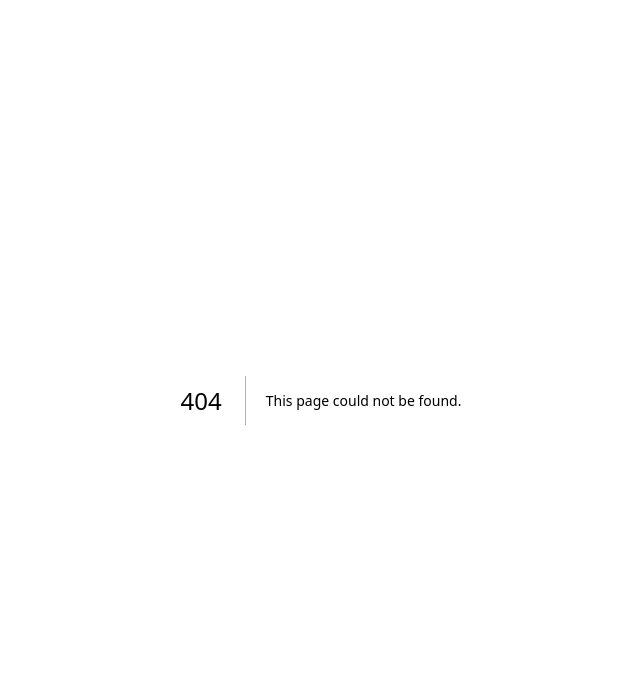
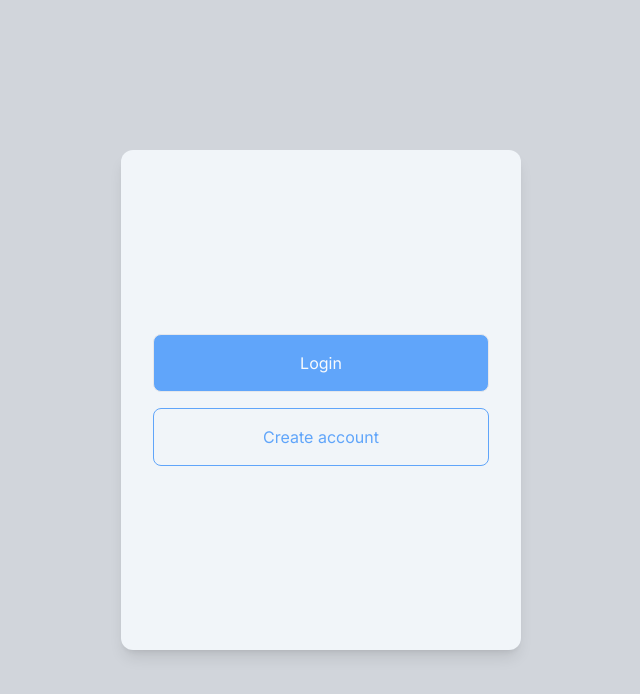
Before and after one commit to ChWasam/tailwindstart, a Next.js app: page /flex-col in a window 1280 px wide. Before the commit this address had no page. Shown: the top 694 px of the page, without its empty margins (319-959 px from the left). Built offline with nearby package versions, Linux system fonts and the light colour scheme.

Commit message:
flex-col

```diff
--- /dev/null
+++ b/app/flex-col/page.tsx
@@ -0,0 +1,22 @@
+import Image from "next/image";
+import { use } from "react";
+
+export default function Home() {
+  return (
+    <main className=" flex items-center h-screen  w-screen  bg-gray-300 ">
+      <div className="  w-full flex flex-col justify-center p-8 bg-slate-100 rounded-xl shadow-lg max-w-[400px] min-h-[500px]  mx-auto">
+        <button className="bg-blue-400 text-slate-50 font- border p-4 rounded-lg">
+          Login
+        </button>
+        <button className="text-blue-400 border border-blue-400 p-4 mt-4 rounded-lg">
+          Create account
+        </button>
+      </div>
+    </main>
+  );
+}
+
+// conversion from inline element  to block Element
+
+// use
+// className="block"
```
